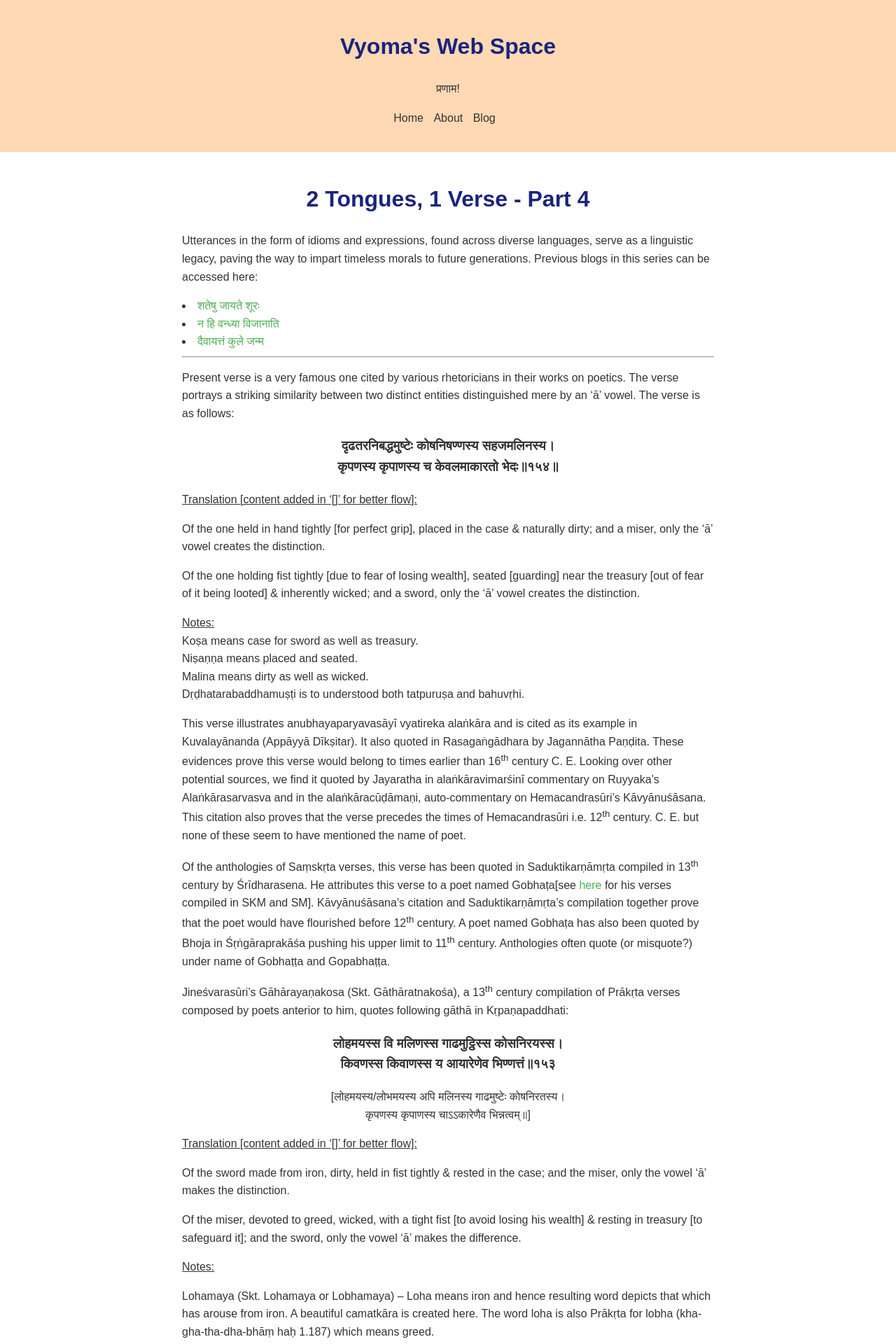
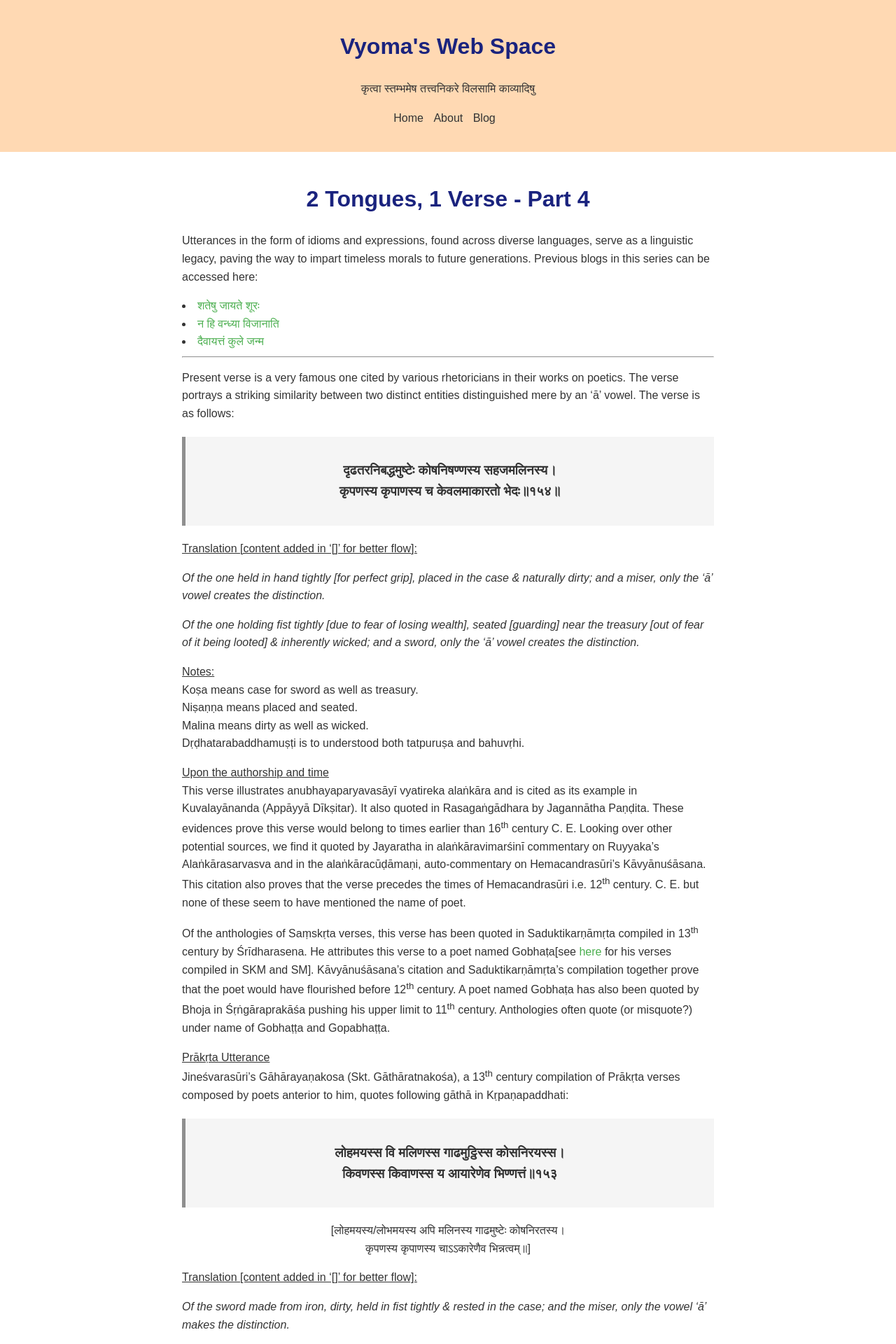
Before and after one commit to svyoma/svyoma.github.io, a Jekyll site: the page blogs/drdhatara_nibaddha_musteh.html, which Jekyll copies as it is, in a window 1280 px wide. Shown: the top 1920 px of the page at 70% size. Built offline with Jekyll 4.4.1, drawn with Linux system fonts in a browser that asks for light colours; some web fonts are replaced.

Commit message:
Update drdhatara_nibaddha_musteh.html

```diff
--- a/blogs/drdhatara_nibaddha_musteh.html
+++ b/blogs/drdhatara_nibaddha_musteh.html
@@ -97,10 +97,17 @@
             font-family: 'Aver', 'Adishila', sans-serif;
         }
 
-        blockquote{
-            font-family: 'Adishila', 'Ekatra-B';
-            font-weight: bold;
-            color: #7a0000;
+        blockquote {
+        font-family: 'Adishila', 'Aver';
+        font-weight: bold;
+        background-color: #f5f5f5;
+        border-left: 5px solid #8f8f8f; /* Grey border on the left */
+        padding: 15px;
+        margin: 20px 0;
+        }
+
+        blockquote p {
+            display: inline;
         }
     </style>
 
@@ -108,7 +115,7 @@
 <body>
     <header>
         <h1>Vyoma's Web Space</h1>
-        <p>प्रणाम!</p>
+        <p>कृत्वा स्तम्भमेष तत्त्वनिकरे विलसामि काव्यादिषु</p>
     <nav>
   <ul>
     <li><a href="/">Home</a></li>
@@ -130,25 +137,25 @@
 </ui>
 <hr \>
 <p>Present verse is a very famous one cited by various rhetoricians in their works on poetics. The verse portrays a striking similarity between two distinct entities distinguished mere by an &lsquo;ā&rsquo; vowel. The verse is as follows:</p>
-<h3 style="text-align: center;">दृढतरनिबद्धमुष्टेः कोषनिषण्णस्य सहजमलिनस्य।<br /> कृपणस्य कृपाणस्य च केवलमाकारतो भेदः॥१५४॥</h3>
+<blockquote><h3 style="text-align: center;">दृढतरनिबद्धमुष्टेः कोषनिषण्णस्य सहजमलिनस्य।<br /> कृपणस्य कृपाणस्य च केवलमाकारतो भेदः॥१५४॥</h3></blockquote>
 <p><u>Translation [content added in &lsquo;[]&rsquo; for better flow]:</u></p>
-<p>Of the one held in hand tightly [for perfect grip], placed in the case &amp; naturally dirty; and a miser, only the &lsquo;ā&rsquo; vowel creates the distinction.</p>
-<p>Of the one holding fist tightly [due to fear of losing wealth], seated [guarding] near the treasury [out of fear of it being looted] &amp; inherently wicked; and a sword, only the &lsquo;ā&rsquo; vowel creates the distinction.</p>
+<p style="font-style: italic;">Of the one held in hand tightly [for perfect grip], placed in the case &amp; naturally dirty; and a miser, only the &lsquo;ā&rsquo; vowel creates the distinction.</p>
+<p style="font-style: italic;">Of the one holding fist tightly [due to fear of losing wealth], seated [guarding] near the treasury [out of fear of it being looted] &amp; inherently wicked; and a sword, only the &lsquo;ā&rsquo; vowel creates the distinction.</p>
 <p><u>Notes:</u> <br /> Koṣa means case for sword as well as treasury.<br /> Niṣaṇṇa means placed and seated.<br /> Malina means dirty as well as wicked.<br /> Dṛḍhatarabaddhamuṣṭi is to understood both tatpuruṣa and bahuvṛhi.</p>
-<p>This verse illustrates anubhayaparyavasāyī vyatireka alaṅkāra and is cited as its example in Kuvalayānanda (Appāyyā Dīkṣitar). It also quoted in Rasagaṅgādhara by Jagannātha Paṇḍita. These evidences prove this verse would belong to times earlier than 16<sup>th</sup> century C. E. Looking over other potential sources, we find it quoted by Jayaratha in alaṅkāravimarśinī commentary on Ruyyaka&rsquo;s Alaṅkārasarvasva and in the alaṅkāracūḍāmaṇi, auto-commentary on Hemacandrasūri&rsquo;s Kāvyānuśāsana. This citation also proves that the verse precedes the times of Hemacandrasūri i.e. 12<sup>th</sup> century. C. E. but none of these seem to have mentioned the name of poet.</p>
+<p><u>Upon the authorship and time</u><br />This verse illustrates anubhayaparyavasāyī vyatireka alaṅkāra and is cited as its example in Kuvalayānanda (Appāyyā Dīkṣitar). It also quoted in Rasagaṅgādhara by Jagannātha Paṇḍita. These evidences prove this verse would belong to times earlier than 16<sup>th</sup> century C. E. Looking over other potential sources, we find it quoted by Jayaratha in alaṅkāravimarśinī commentary on Ruyyaka&rsquo;s Alaṅkārasarvasva and in the alaṅkāracūḍāmaṇi, auto-commentary on Hemacandrasūri&rsquo;s Kāvyānuśāsana. This citation also proves that the verse precedes the times of Hemacandrasūri i.e. 12<sup>th</sup> century. C. E. but none of these seem to have mentioned the name of poet.</p>
 <p>Of the anthologies of Saṃskṛta verses, this verse has been quoted in Saduktikarṇāmṛta compiled in 13<sup>th</sup> century by Śrīdharasena. He attributes this verse to a poet named Gobhaṭa[see <a href="#section1">here</a> for his verses compiled in SKM and SM]. Kāvyānuśāsana&rsquo;s citation and Saduktikarṇāmṛta&rsquo;s compilation together prove that the poet would have flourished before 12<sup>th</sup> century. A poet named Gobhaṭa has also been quoted by Bhoja in Śṛṅgāraprakāśa pushing his upper limit to 11<sup>th</sup> century. Anthologies often quote (or misquote?) under name of Gobhaṭṭa and Gopabhaṭṭa.</p>
-<p>Jineśvarasūri&rsquo;s Gāhārayaṇakosa (Skt. Gāthāratnakośa), a 13<sup>th</sup> century compilation of Prākṛta verses composed by poets anterior to him, quotes following gāthā in Kṛpaṇapaddhati:</p>
-<h3 style="text-align: center;">लोहमयस्स वि मलिणस्स गाढमुट्ठिस्स कोसनिरयस्स।<br /> किवणस्स किवाणस्स य आयारेणेव भिण्णत्तं॥१५३</h3>
+<p><u>Prākṛta Utterance</u> <br />Jineśvarasūri&rsquo;s Gāhārayaṇakosa (Skt. Gāthāratnakośa), a 13<sup>th</sup> century compilation of Prākṛta verses composed by poets anterior to him, quotes following gāthā in Kṛpaṇapaddhati:</p>
+<blockquote><h3 style="text-align: center;">लोहमयस्स वि मलिणस्स गाढमुट्ठिस्स कोसनिरयस्स।<br /> किवणस्स किवाणस्स य आयारेणेव भिण्णत्तं॥१५३</h3></blockquote>
 <p style="text-align: center;">[लोहमयस्य/लोभमयस्य अपि मलिनस्य गाढमुष्टेः कोषनिरतस्य।<br /> कृपणस्य कृपाणस्य चाऽऽकारेणैव भिन्नत्वम्॥]</p>
 <p><u>Translation [content added in &lsquo;[]&rsquo; for better flow]:</u></p>
-<p>Of the sword made from iron, dirty, held in fist tightly &amp; rested in the case; and the miser, only the vowel &lsquo;ā&rsquo; makes the distinction.</p>
-<p>Of the miser, devoted to greed, wicked, with a tight fist [to avoid losing his wealth] &amp; resting in treasury [to safeguard it]; and the sword, only the vowel &lsquo;ā&rsquo; makes the difference.</p>
+<p style="font-style: italic;">Of the sword made from iron, dirty, held in fist tightly &amp; rested in the case; and the miser, only the vowel &lsquo;ā&rsquo; makes the distinction.</p>
+<p style="font-style: italic;">Of the miser, devoted to greed, wicked, with a tight fist [to avoid losing his wealth] &amp; resting in treasury [to safeguard it]; and the sword, only the vowel &lsquo;ā&rsquo; makes the difference.</p>
 <p><u>Notes:</u></p>
 <p>Lohamaya (Skt. Lohamaya or Lobhamaya) &ndash; Loha means iron and hence resulting word depicts that which has arouse from iron. A beautiful camatkāra is created here. The word loha is also Prākṛta for lobha (kha-gha-tha-dha-bhāṃ haḥ 1.187) which means greed.</p>
 <p>Niraya (Skt. Nirata) &ndash; Niraya stands for rested/placed.</p>
 <p>Kivaṇa, Kivāṇa (Skt. Kṛpaṇa, Kṛpāṇa) &ndash; &lsquo;ṛ&rsquo; is transformed to &lsquo;i&rsquo; (itkṛupādau.1.128)</p>
 <hr />
-<p style="font-weight: bold;">Primary Sources:</p>
+<p style="font-weight: bold; text-align: center;">Primary Sources:</p>
 <ui>
     <li>Alaṅkārasarvasva by Ruyyaka with alaṅkāravimarśinī commentary by Jayaratha, Ed. by Girirāprasāda Dvivedī, Kāvyamāla 35, Publ. by Nirnay Sagar Press, 1939</li>
     <li>Gāhārayaṇakoso (Skt. Gāthāratnakośa) by Jineśvarasūri, Ed. by Amritlal Bhojak and Nagin J. Shah, L. D. Series 52, Publ. by L. D. Institute of Indology, 1975</li>
@@ -160,7 +167,7 @@
     <li>Sūktimuktāvalī by Jalhaṇa, Ed. by Embar Krishnamacharya, Gaekwad Oriental Series 82, Publ. by Gaekwad Oriental Research Institute, 1938</li>
 </ui>
 <hr \>
-<h3 id="#section1" style="font-weight: bold;">GOBHAṬA</h3>
+<h3 id="#section1" style="font-weight: bold; text-align: center;">GOBHAṬA</h3>
 <p>Not much is known about like and works of Gobhaṭa except a few of his verses compiled in Saduktikarṇāmṛta, Sūktimuktāvalī, etc. Verses from SKM and SM are as follows:</p>
 <p><u>Saduktikarṇāmṛta by Śrīdharasena</u></p>
 <p style="font-weight: bold;">अञ्जलिस्थानि पुष्पाणि वासयन्ति करद्वयम् ।<br /> अहो सुमनसां वृत्तिर्वामदक्षिणयोः समा ॥२१७१॥</p>
```
